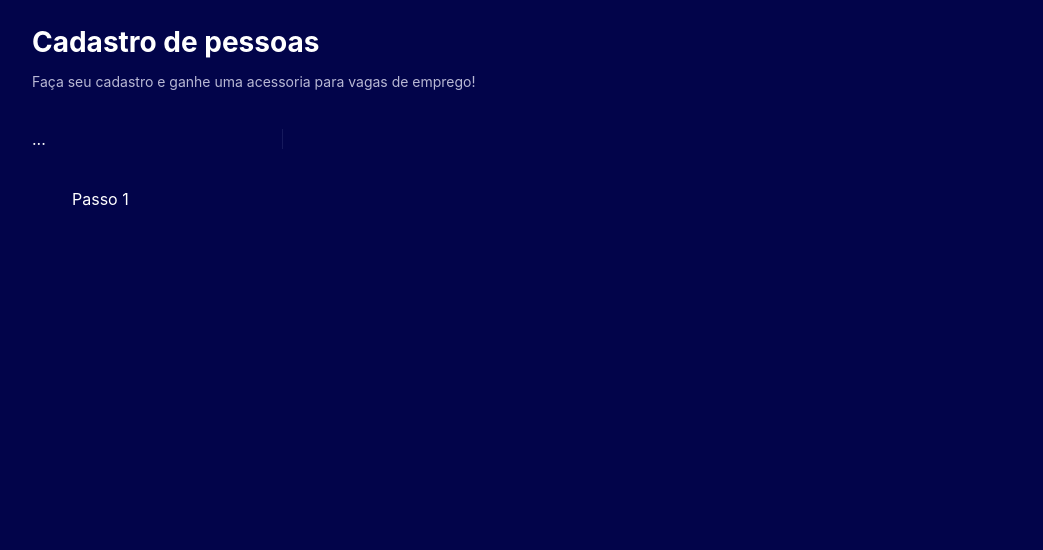
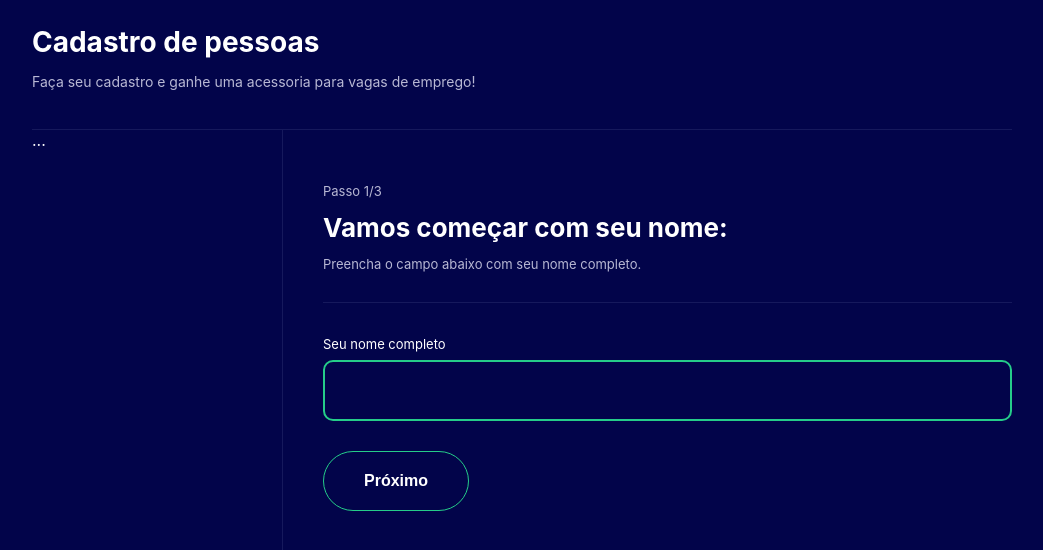
Before and after one commit to MarcosDarpa/Cadastro-Pessoas, a React (Create React App) app: page / in a window 1280 px wide. Shown: the top 550 px of the page, without its empty margins (118-1161 px from the left). Built offline with nearby package versions, Linux system fonts and the light colour scheme.

Commit message:
Fix styling issues in Container component

```diff
--- a/src/components/Header/styles.tsx
+++ b/src/components/Header/styles.tsx
@@ -2,7 +2,7 @@
 
 export const Container = styled.div`
     padding: 25px 0;
-    boder-bottom: 1px solid #16195c;
+    border-bottom: 1px solid #16195c;
 
     h1 {
         margin: 0;
--- a/src/components/Theme/styles.tsx
+++ b/src/components/Theme/styles.tsx
@@ -10,14 +10,13 @@
     margin: auto;
     max-width: 980px;
     min-height: 100vh;
-    display-flex;
+    display: flex;
     flex-direction: column;
 `;
 
 export const Steps = styled.div`
     flex: 1;
-    display-flex;
-
+    display: flex;
 `;
 
 export const Sidebar = styled.div`
--- a/src/pages/FormStep1/index.tsx
+++ b/src/pages/FormStep1/index.tsx
@@ -1,11 +1,28 @@
+
 import * as C from './styles';
 import { Theme } from '../../components/Theme';
+
+const handleNextStep = () => {
+
+}
 
 export const FormStep1 = () => {
     return (
         <Theme>
             <C.Container>
-                Passo 1
+                <p>Passo 1/3</p>
+                <h1>Vamos começar com seu nome: </h1>
+                <p>Preencha o campo abaixo com seu nome completo.</p>
+
+                <hr />
+
+                <label>
+                    Seu nome completo
+                    <input type="text" autoFocus
+                    />
+                </label>
+
+                <button onClick={ handleNextStep }>Próximo</button>
             </C.Container>
         </Theme>
     );
--- a/src/pages/FormStep1/styles.tsx
+++ b/src/pages/FormStep1/styles.tsx
@@ -1,3 +1,52 @@
 import styled from "styled-components"
 
-    export const Container = styled.div``;
+export const Container = styled.div`
+        p {
+            font-size: 13px;
+            color: #b8b8d4;
+        }
+
+        h1 {
+            margin: 0;
+            padding: 0;
+            font-size: 26px;
+        }
+
+        hr {
+            height: 1px;
+            border: 0;
+            background-color: #16195c;
+            margin: 30px 0;
+        }
+
+        label {
+            font-size: 13px;
+
+            input {
+                display: block;
+                margin-top: 7px;
+                box-sizing: border-box;
+                width: 100%;
+                padding: 20px 10px;
+                border: 2px solid #25cd89;
+                border-radius: 10px;
+                color: #FFF;
+                outline: 0;
+                font-size: 15px;
+                background-color: #02044a;
+            }
+        }
+
+        button {
+            background-color: #02044a;
+            color: #fff;
+            font-size: 16px;
+            font-weight: bold;
+            padding: 20px 40px;
+            border: 1px solid #25cd89;
+            border-radius: 30px;
+            cursor: pointer;
+            margin-top: 30px;
+        }
+
+    `;
```
Also changed, not shown: src/components/Theme/index.tsx (+2 -6 lines).
